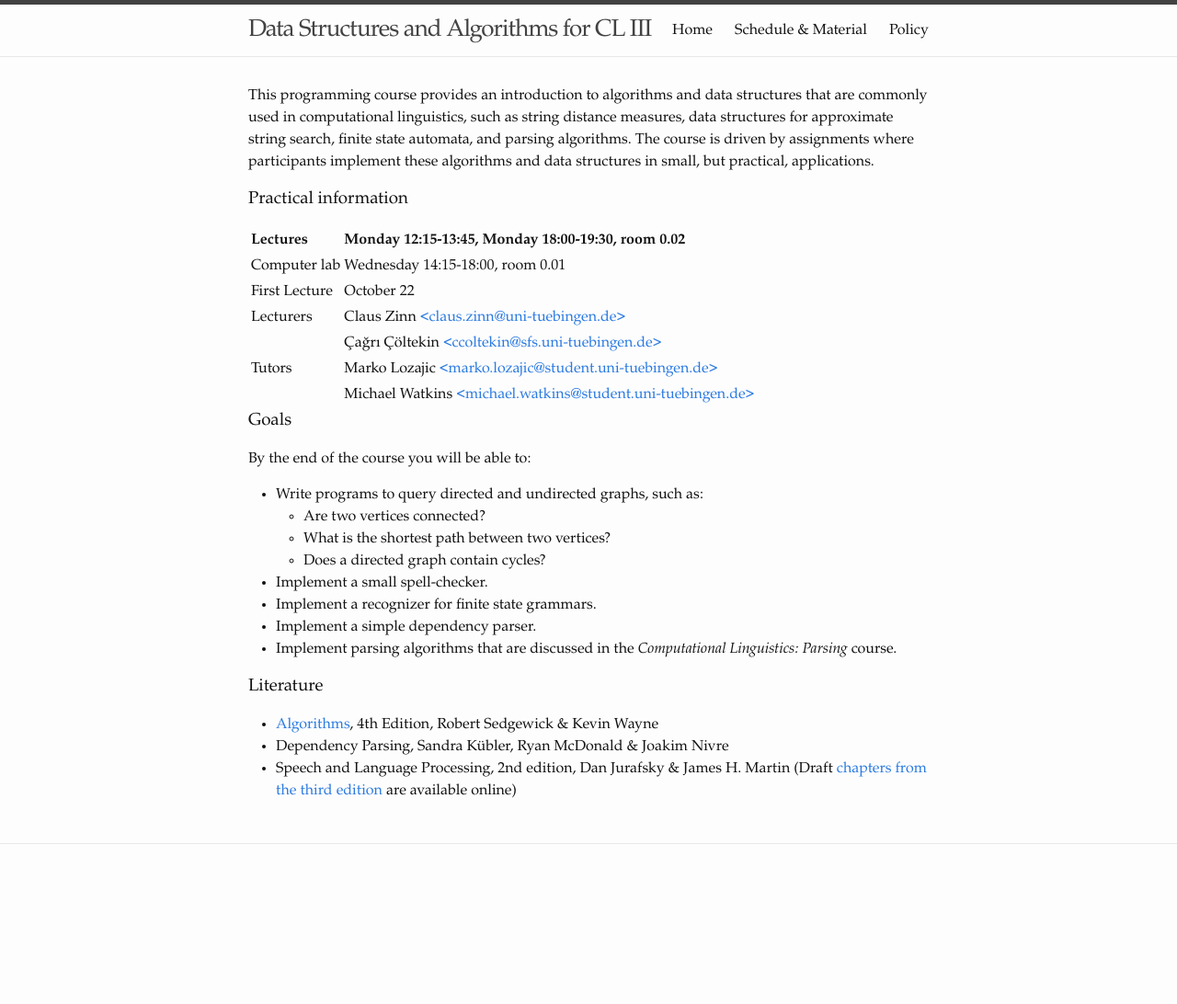
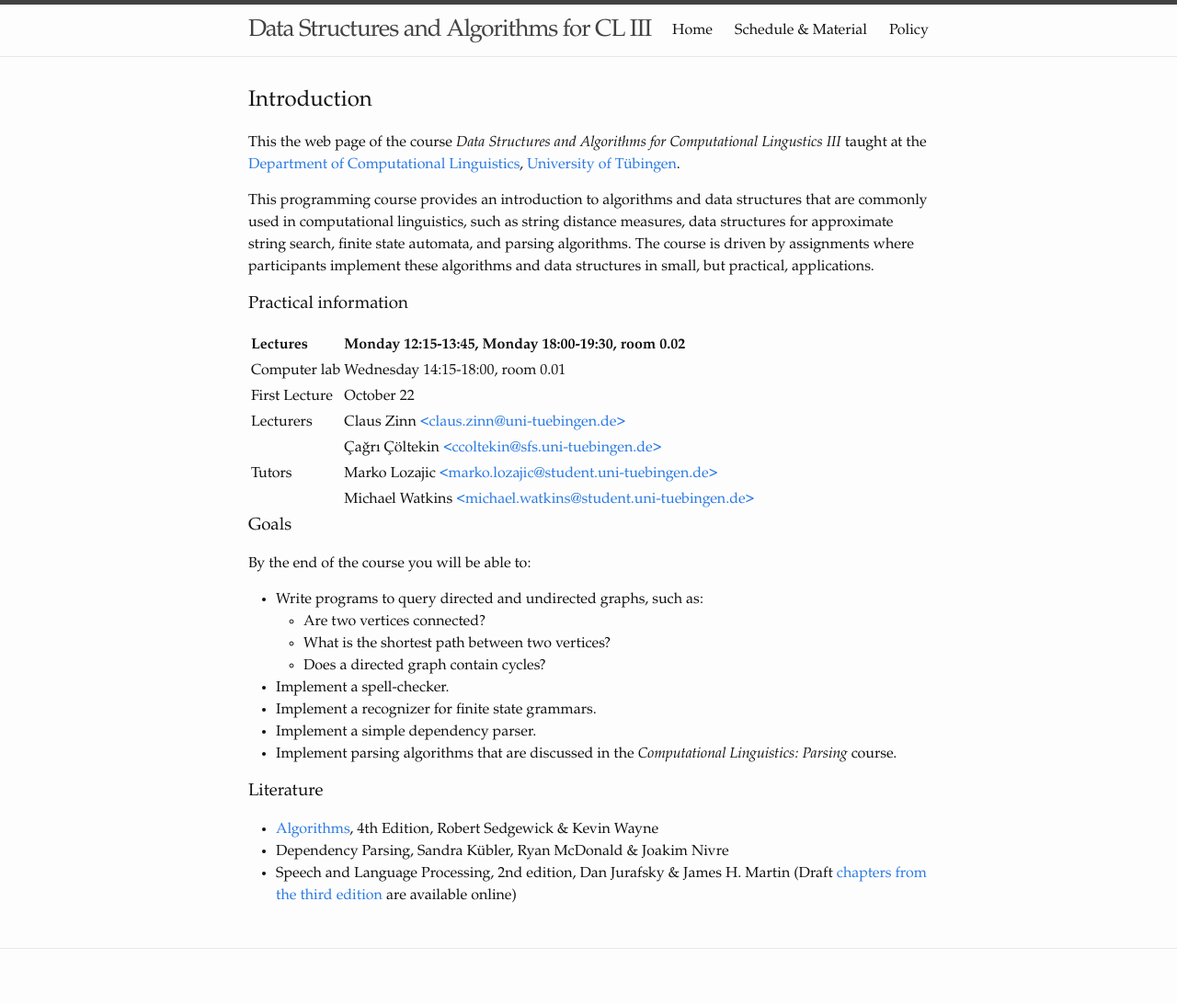
Before and after one commit to dsacl3-2018/dsacl3-2018.github.io, a Jekyll site: the page built from index.md, in a window 1280 px wide. Shown: the whole page at 92% size. Built offline with Jekyll 4.4.1, drawn with Linux system fonts in a browser that asks for light colours; before the commit the page ends 978 px from its top, so only the background shows below that.

Commit message:
Update index page

```diff
--- a/_includes/head.html
+++ b/_includes/head.html
@@ -3,7 +3,7 @@
   <meta http-equiv="X-UA-Compatible" content="IE=edge">
   <meta name="viewport" content="width=device-width, initial-scale=1">
 
-  <title>{% if page.title %}{{ page.title }}{% else %}{{ site.title }}{% endif %}</title>
+  <title>{% if page.title %}{{ site.title }}: {{ page.title }}{% else %}{{ site.title }}{% endif %}</title>
   <meta name="description" content="{% if page.excerpt %}{{ page.excerpt | strip_html | strip_newlines | truncate: 160 }}{% else %}{{ site.description }}{% endif %}">
 
   <link rel="stylesheet" href="{{ "/css/main.css" | prepend: site.baseurl }}">
--- a/index.md
+++ b/index.md
@@ -2,6 +2,15 @@
 layout: default
 title: Home
 ---
+
+## Introduction
+
+This the web page of the course
+*Data Structures and Algorithms for Computational Lingustics III*
+taught at the
+[Department of Computational Linguistics](http://www.sfs.uni-tuebingen.de/ascl.html),
+[University of Tübingen](https://uni-tuebingen.de/).
+
 
 This programming course provides an introduction to algorithms and data
 structures that are commonly used in computational linguistics, such as
@@ -29,7 +38,7 @@ By the end of the course you will be able to:
     - Are two vertices connected?
     - What is the shortest path between two vertices?
     - Does a directed graph contain cycles?
-  * Implement a small spell-checker.
+  * Implement a spell-checker.
   * Implement a recognizer for finite state grammars.
   * Implement a simple dependency parser.
   * Implement parsing algorithms that are discussed in the *Computational
```
